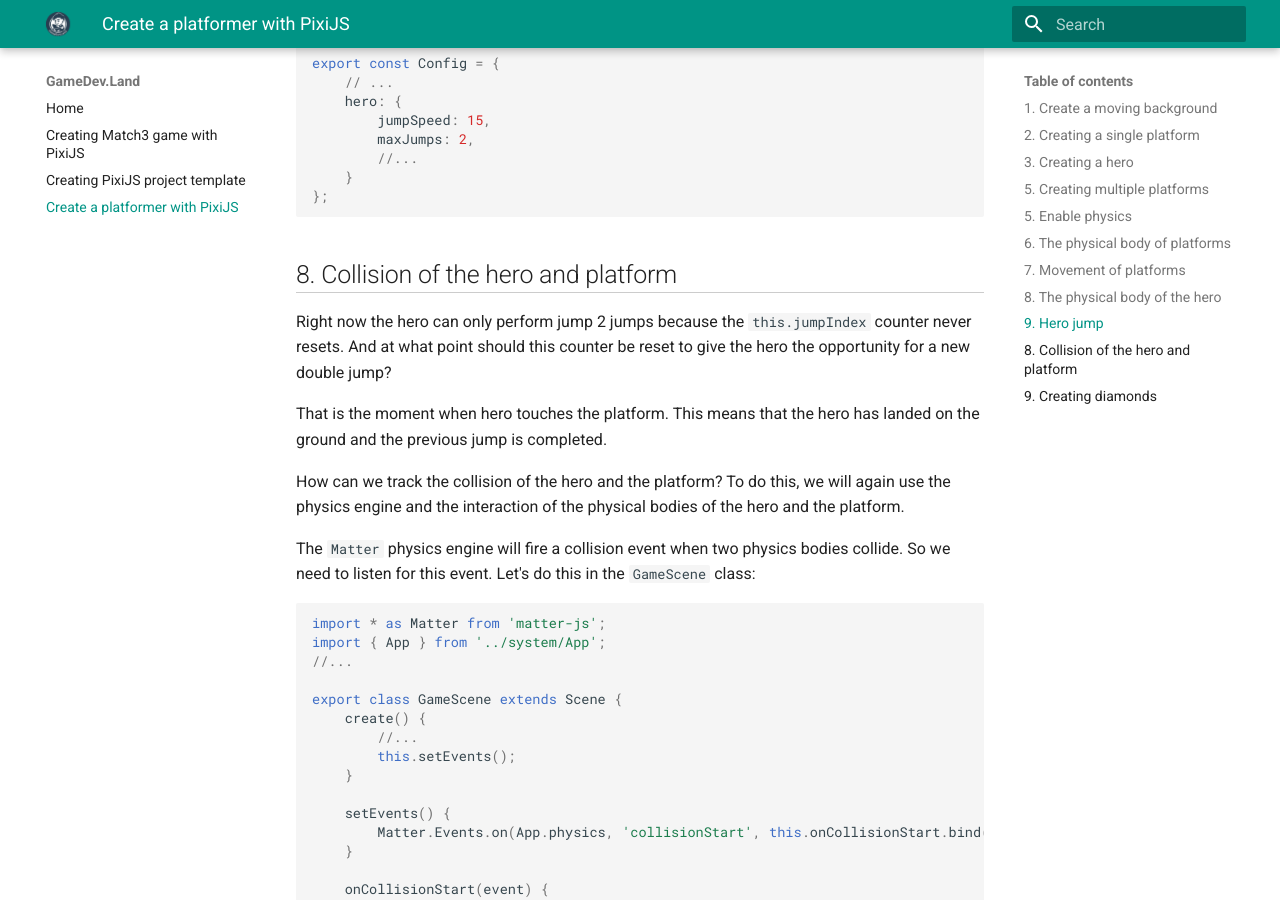
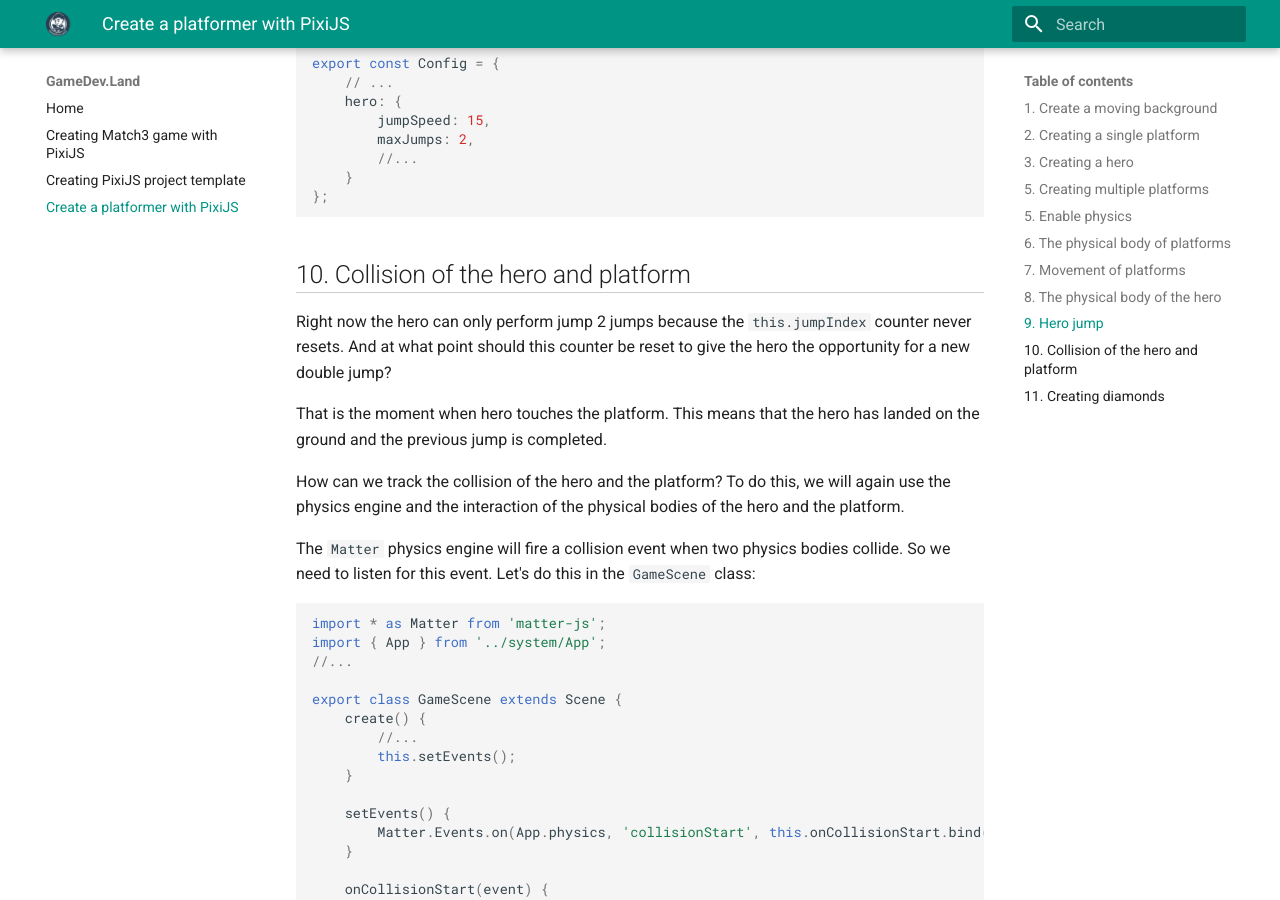
Before and after one commit to bolotnikov/gamedevland, an MkDocs documentation site: the page built from docs/runner.md, in a window 1280 px wide and 900 px high, scrolled down 13703 px. Built offline with MkDocs 1.6.1 and Material for MkDocs 9.7.7, drawn with Linux system fonts in a browser that asks for light colours; emoji names are drawn with the system emoji font; some of the changed text lies outside the part shown.

Commit message:
Update runner.md

````diff
--- a/docs/runner.md
+++ b/docs/runner.md
@@ -654,7 +654,7 @@ export const Config = {
 };
 ```
 
-## 8. Collision of the hero and platform
+## 10. Collision of the hero and platform
 
 Right now the hero can only perform jump 2 jumps because the `this.jumpIndex` counter never resets.
 And at what point should this counter be reset to give the hero the opportunity for a new double jump?
@@ -727,4 +727,4 @@ And now we can improve the code of the `startJump` method by adding an additiona
     }
 ```
 
-## 9. Creating diamonds
+## 11. Creating diamonds
````
